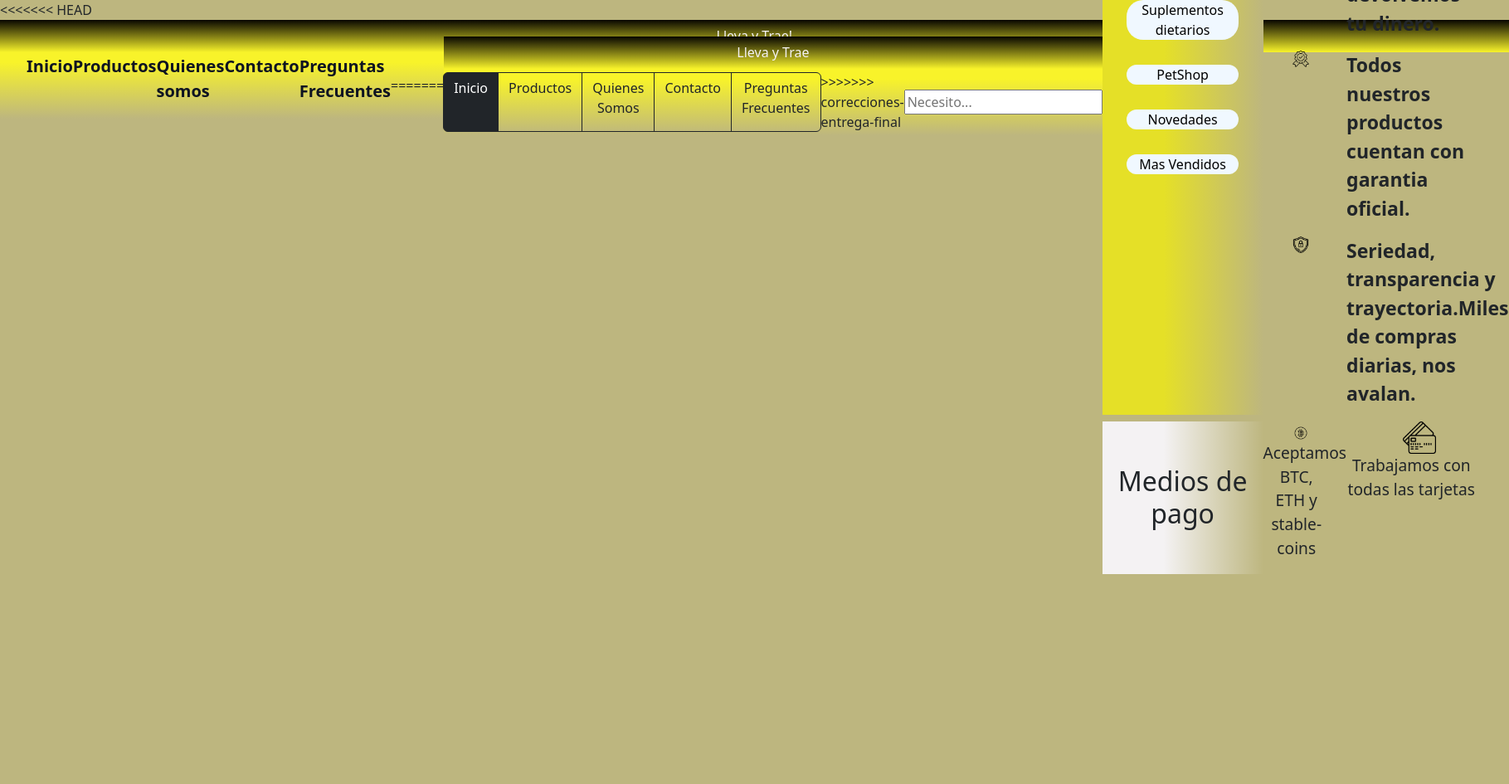
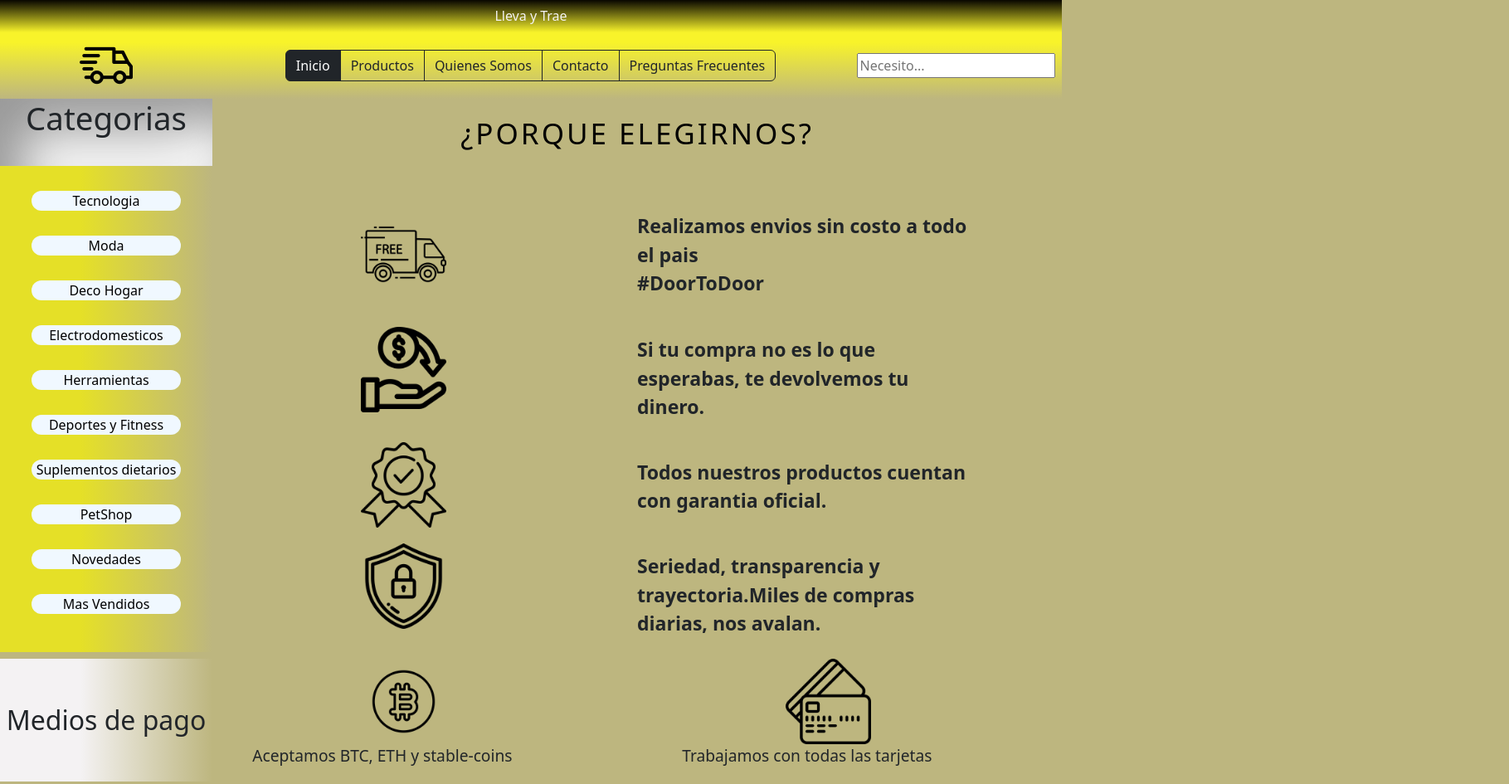
Before and after one commit to martinrosemblat/Preyecto-Rosemblat-Martin, a plain HTML site: page index.html in a window 1280 px wide. Shown: the top 945 px of the page at 83% size, 1819 px wide, since content can reach past the window. Before the commit the page ends 800 px from the top, so only its background shows below. Drawn offline with nearby package versions, Linux system fonts and the light colour scheme.

Commit message:
optimizacion de codigo - entrega final

```diff
--- a/index.html
+++ b/index.html
@@ -15,25 +15,6 @@
 
 <body>
 
-<<<<<<< HEAD
-		<nav class="navegador">
-			<div class="logo">
-				<img src="image/envio.png" alt="envio" class="img-envio">
-			</div>
-
-			<div class="titulo">
-				<h1>Lleva y Trae!</h1>
-			</div>
-
-			<div class="menu">
-				<ul class="ul-li">
-					<li id="home"><a href="index.html">Inicio </a></li>
-					<li><a href="secciones/productos.html" class="productos">Productos</a></li>
-					<li class="li-quienes"><a  class="quienes" href="secciones/quienes-somos.html">Quienes somos</a></li>
-					<li class="li-contacto"><a href="secciones/contacto.html">Contacto</a></li>
-					<li class="li-preguntas"><a href="secciones/preguntas-frecuentes.html" class="preguntas">Preguntas Frecuentes</a></li>
-				</ul>
-=======
 	<nav class="navegador">
 		<div class="logo">
 			<a href="index.html" class="logo"><img src="image/envio.png" alt="envio" title="envio" class="img-envio"></a>
@@ -72,7 +53,6 @@
 					<a href="secciones/preguntas-frecuentes.html" class="text-decoration-none text-reset">Preguntas
 						Frecuentes</a>
 				</label>
->>>>>>> correcciones-entrega-final
 			</div>
 		</div>
 
```
Also changed, not shown: secciones/contacto.html (+2 -7 lines), secciones/preguntas-frecuentes.html (+8 -26 lines), secciones/productos.html (+2 -22 lines), secciones/quienes-somos.html (+0 -36 lines), 2 other files.
